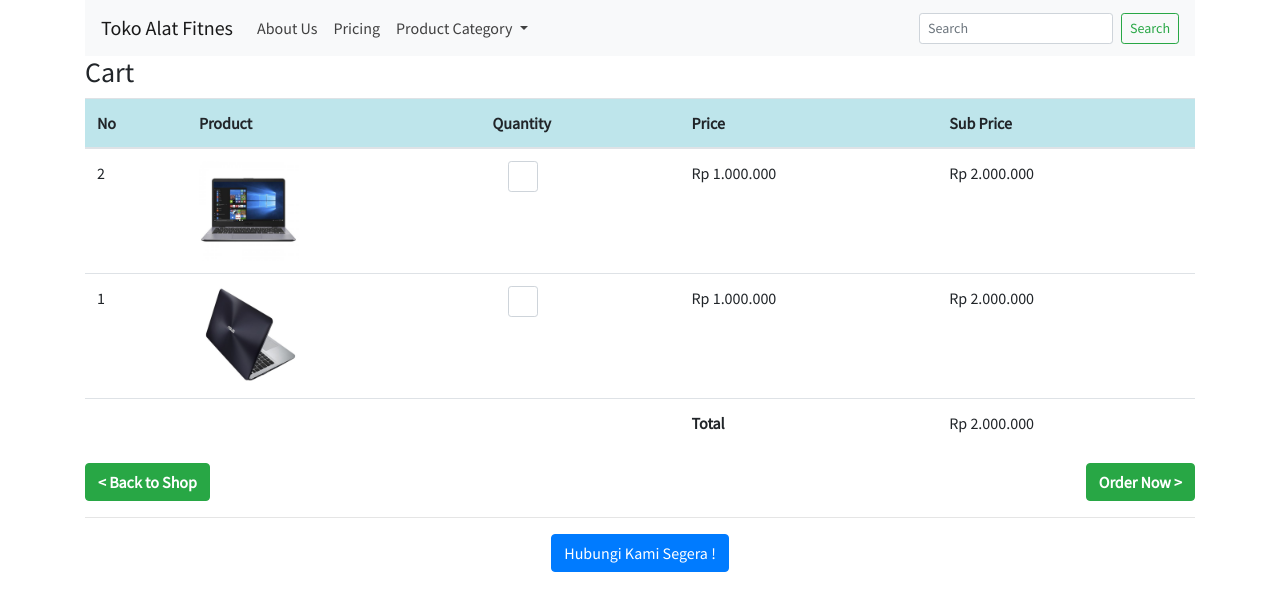
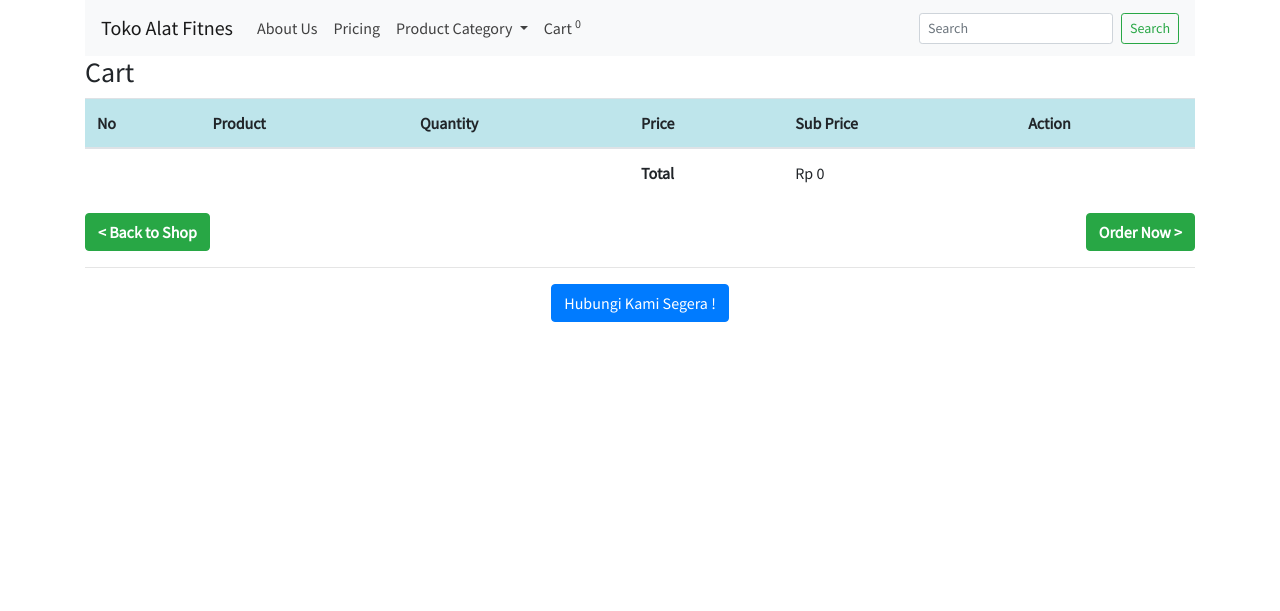
Before and after one commit to flowky9/tokoku, a PHP site: the page made by index.php in a window 1280 px wide. Shown: the top 611 px of the page. Run offline with PHP 8.4, Linux system fonts and the light colour scheme; data comes from the database, SQL or seed files in the repository.

Commit message:
Menambahkan fitur add to cart 1.0

```diff
--- a/include/header.php
+++ b/include/header.php
@@ -19,6 +19,9 @@
                     <?php hierarchy(); ?>
 
             </li>
+            <li class="nav-item">
+                <a class="nav-link" href="<?php echo URL."index.php?page=cart" ?>">Cart <sup><?php echo $sizeOfCart ?></sup></a>
+            </li>
         </ul>
     </div>
 
--- a/index.php
+++ b/index.php
@@ -1,11 +1,19 @@
 <?php
 
+session_start();
 require_once("function/helper.php");
 require_once("function/connection.php");
 
 $page = isset($_GET['page']) ? $_GET['page'] : false;
 
+$cart = $cart = isset($_SESSION['cart']) ? $_SESSION['cart'] : array();
 
+// echo "<pre>";
+// print_r($cart);
+// echo "</pre>";
+
+
+$sizeOfCart = count($cart);
 
  ?>
 
--- a/page/cart.php
+++ b/page/cart.php
@@ -16,33 +16,41 @@
             <th>Quantity</th>
             <th>Price</th>
             <th>Sub Price</th>
+            <th>Action</th>
           </tr>
         </thead>
         <tbody>
+          <?php
+
+            $grandTotal = 0;
+            foreach($cart as $key => $value){
+
+          ?>
           <tr>
             <td>2</td>
-            <td><img src="img/asus.jpg" class="img-fluid" width="100" alt=""></td>
+            <td><?php echo $value['productName']; ?></td>
             <td><div class="col-12 col-sm-12">
-              <input type="text" class="form-control form-control-sm cart-qty" style="width:30px">
+              <input type="text" class="form-control form-control-sm cart-qty" style="width:30px" value="<?php echo $value['quantity']; ?>">
             </div></td>
-            <td>Rp 1.000.000</td>
-            <td>Rp 2.000.000</td>
+            <td><?php echo rupiah($value['productPrice']); ?></td>
+            <?php $subPrice = $value['productPrice'] * $value['quantity'];  ?>
+            <td><?php echo rupiah($subPrice); ?></td>
+            <td><a href="deleteCart.php?id=<?php echo $key; ?>"><img src="img/icon/trash.png" alt="Hapus dari Keranjang" width="20"></a></td>
           </tr>
-          <tr>
-            <td>1</td>
-            <td><img src="img/asus-thumb.jpg" class="img-fluid" width="100" alt=""></td>
-            <td><div class="col-12 col-sm-12">
-              <input type="text" class="form-control form-control-sm cart-qty" style="width:30px">
-            </div></td>
-            <td>Rp 1.000.000</td>
-            <td>Rp 2.000.000</td>
-          </tr>
+
+
+          <?php
+
+            $grandTotal = $grandTotal + $subPrice;
+
+          } ?>
           <tr>
             <td></td>
             <td></td>
             <td></td>
             <td><b>Total</b></td>
-            <td>Rp 2.000.000</td>
+            <td><?php echo rupiah($grandTotal); ?></td>
+            <td></td>
           </tr>
         </tbody>
       </table>
--- a/page/home.php
+++ b/page/home.php
@@ -55,7 +55,7 @@
     <div class="card-body">
       <h3 class="card-title product-title"><a href="index.php?page=detail&id=<?php echo $productID; ?>"><?php echo $row->productName; ?></a></h3>
       <h5 class="text-danger"><?php echo rupiah($row->productPrice); ?></h5>
-      <a href="#" class="btn btn-primary"> + Add to Cart</a>
+      <a href="addToCart.php?id=<?php echo $productID; ?>" class="btn btn-primary"> + Add to Cart</a>
     </div>
   </div>
   </div>
```
Also changed, not shown: addToCart.php (added, +32 -0 lines), deleteCart.php (added, +17 -0 lines), img/icon/trash.png (added).
